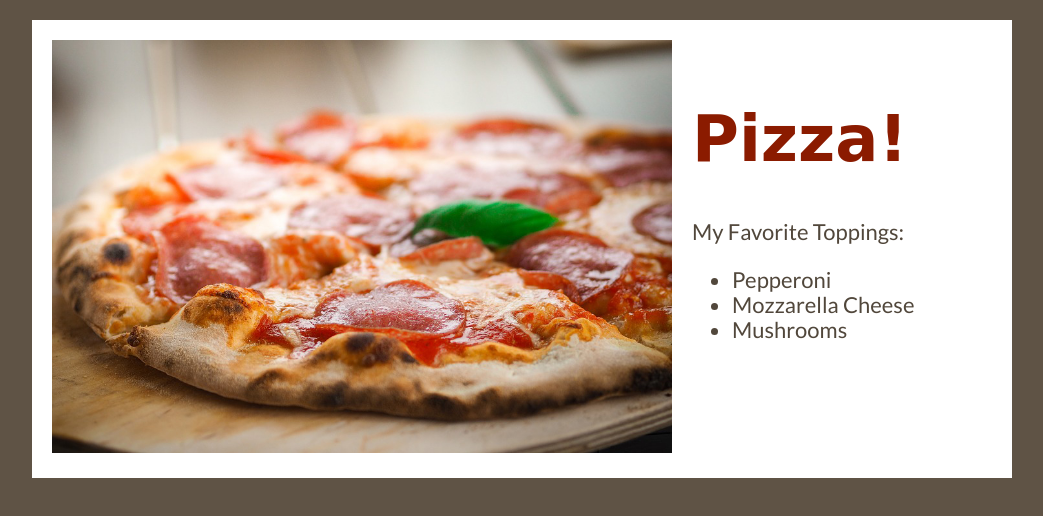
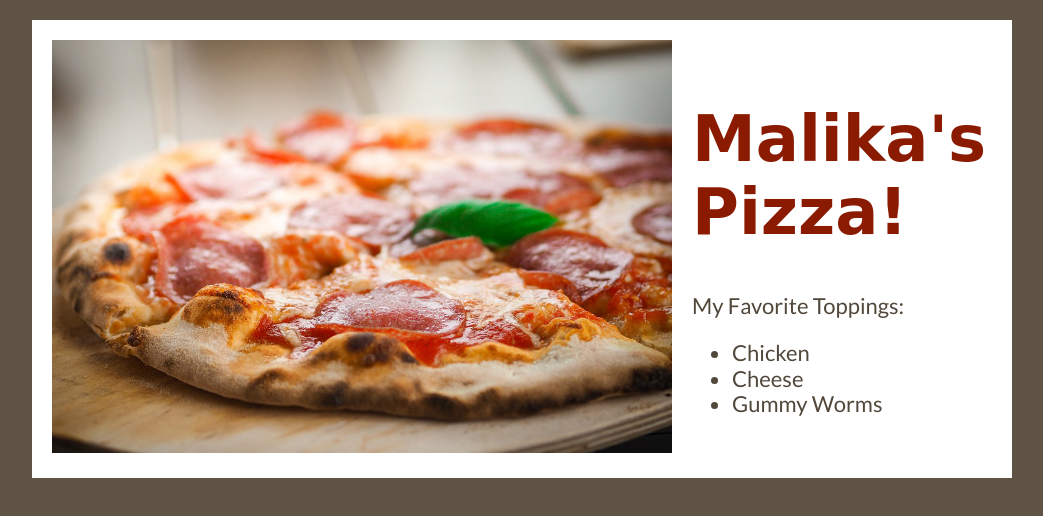
Before and after one commit to ismailabouwafia/pizza-bootcamp, a plain HTML site: page index.html in a window 1280 px wide. Shown: the whole page, without its empty margins (118-1161 px from the left). Drawn offline with nearby package versions, Linux system fonts and the light colour scheme; a web font is replaced by a local one.

Commit message:
Update index.html
my daughter's favs

```diff
--- a/index.html
+++ b/index.html
@@ -19,12 +19,12 @@
     <img src="images/pizza.jpg" alt="Pizza with pepperoni and cheese." />
   </div>
   <div class="textContainer">
-    <h1>Pizza!</h1>
+    <h1>Malika's Pizza!</h1>
     <p>My Favorite Toppings: </p>
     <ul>
-      <li>Pepperoni</li>
-      <li>Mozzarella Cheese</li>
-      <li>Mushrooms</li>
+      <li>Chicken</li>
+      <li>Cheese</li>
+      <li>Gummy Worms</li>
     </ul>
   </div>
 </div>
```
